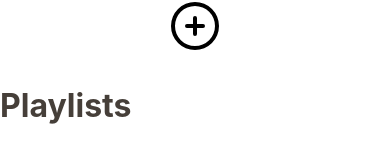
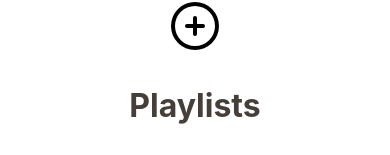
Before and after one commit to martin-petrov03/MusicApp, a Next.js app in the folder music-player/: page /playlists in a window 390 px wide. Shown: the part 396-551 px from the top of the page. Built offline with nearby package versions, Linux system fonts and the light colour scheme; grey boxes are pictures that could not be loaded.

Commit message:
Add small style and UX fixes

```diff
--- a/music-player/pages/playlists/Playlists.module.scss
+++ b/music-player/pages/playlists/Playlists.module.scss
@@ -11,14 +11,15 @@
   }
 
   svg:hover {
-    fill: red; // $text-hover;
+    fill: $text-hover;
   }
 }
 
 @media only screen and (max-width: 740px) {
   .container {
     h1 {
-      margin: 1em auto;
+      text-align: center;
+      margin: 1em 0;
     }
   }
 }
--- a/music-player/pages/playlists/add/index.tsx
+++ b/music-player/pages/playlists/add/index.tsx
@@ -1,4 +1,5 @@
 import type { NextPage } from "next";
+import { useRouter } from "next/router";
 import { useState } from "react";
 import { MetaTags } from "../../../components/index";
 import { addPlaylist } from "../../../utils/db";
@@ -6,6 +7,7 @@ import PlaylistInterface from "../../../utils/interfaces/Playlist";
 import styles from "./AddPlaylist.module.scss";
 
 const AddPlaylist: NextPage = () => {
+  const router = useRouter();
   const [playlist, setPlaylist] = useState<PlaylistInterface>();
   const [title, setTitle] = useState<string>("");
 
@@ -13,6 +15,7 @@ const AddPlaylist: NextPage = () => {
     event.preventDefault();
     const newPlaylist = { id: 1, title, imageUrl: "http://da" };
     addPlaylist(newPlaylist);
+    router.back();
   };
 
   return (
```
